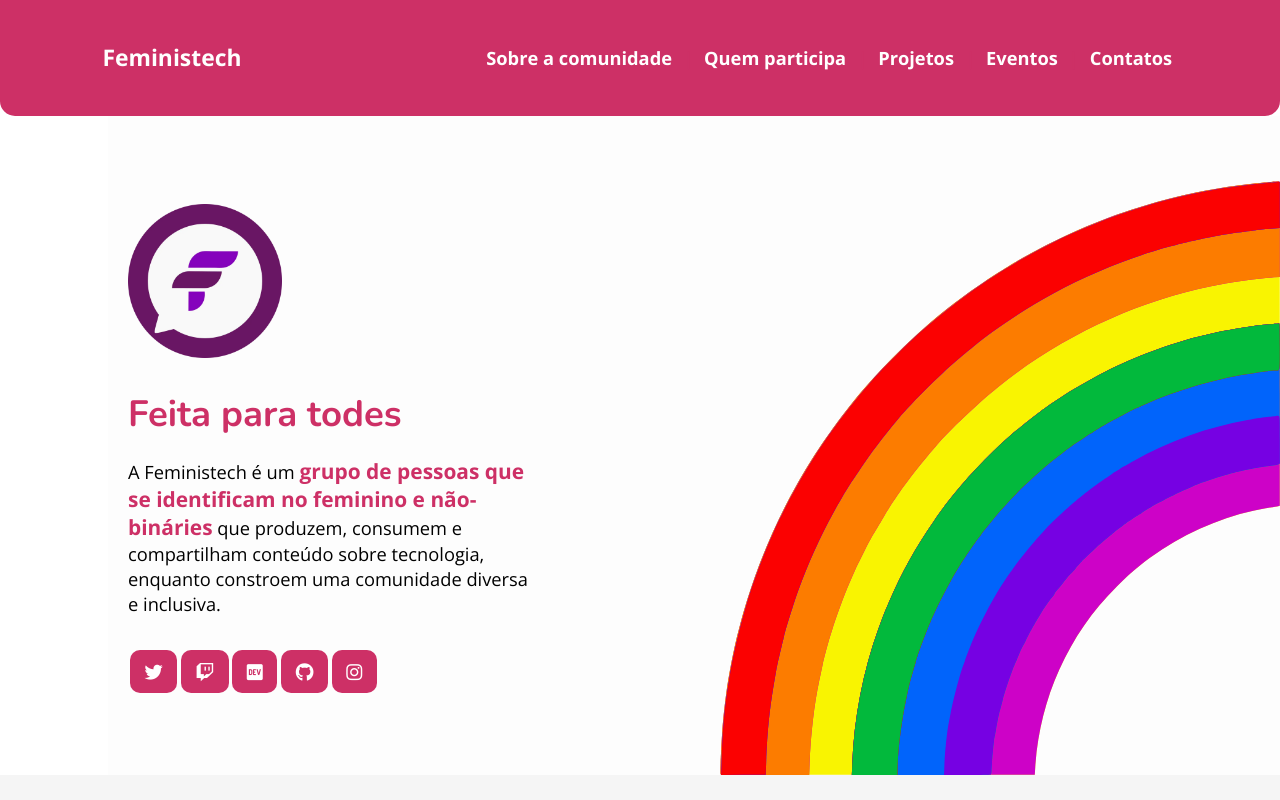
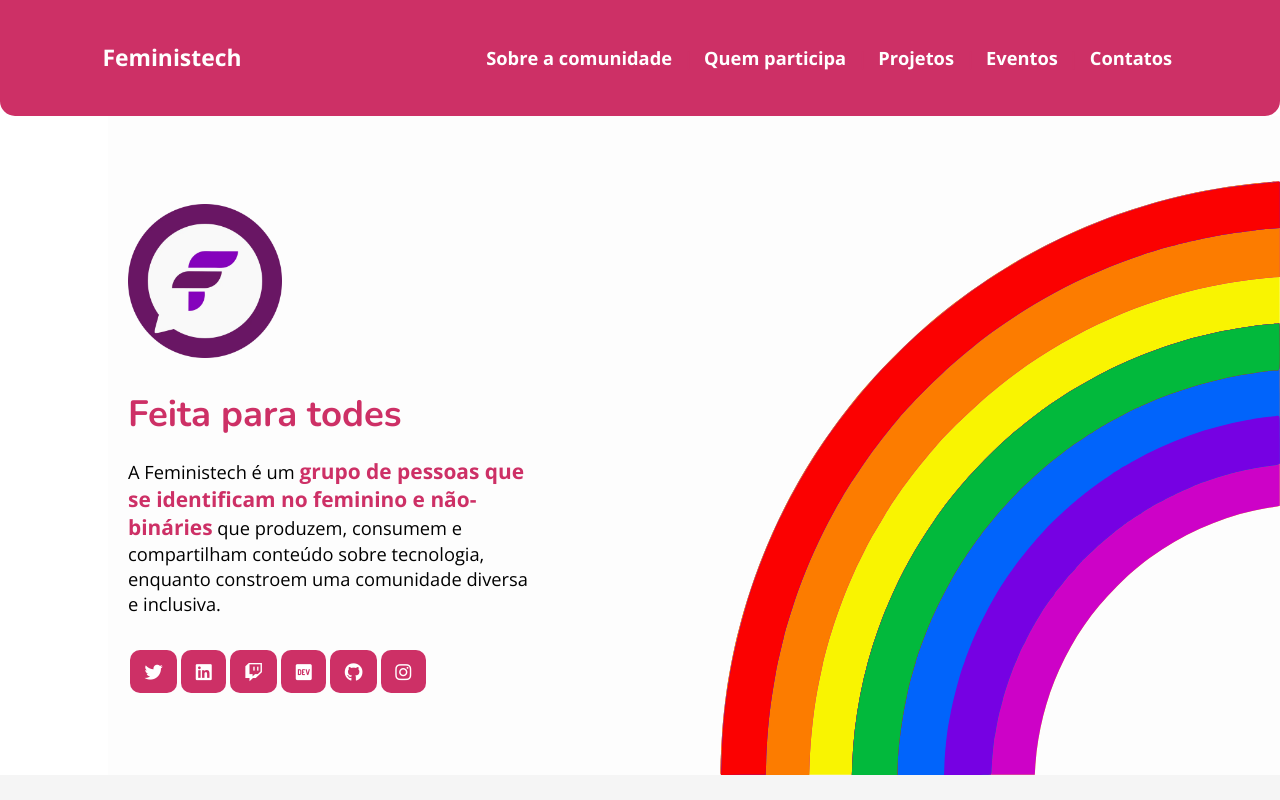
Before and after one commit to feministech/feministech, a Nuxt app: page / in a window 1280 px wide. Shown: the top 800 px of the page. Built offline with nearby package versions, Linux system fonts and the light colour scheme.

Commit message:
adicionando linkedin da Feministech ao site

```diff
--- a/components/ContactSection.vue
+++ b/components/ContactSection.vue
@@ -3,9 +3,10 @@
     <h1>Entre em contato</h1>
     <p>
       Para entrar em contato com a Feministech, nos envie um email em
-      <a href="mailto:contato@feminis.tech" class="email-link">
-        contato@feminis.tech
-      </a>
+      <a
+        href="mailto:oifeministech@gmail.com"
+        class="email-link"
+      >oifeministech@gmail.com</a>
     </p>
   </section>
 </template>
--- a/components/SocialLinks.vue
+++ b/components/SocialLinks.vue
@@ -3,6 +3,11 @@
     <SocialButton
       socialLink="https://twitter.com/feminis_tech/"
       fontAwesome="fab fa-twitter"
+      :class="color + '-social-link'"
+    />
+    <SocialButton
+      socialLink="https://www.linkedin.com/company/feministech"
+      fontAwesome="fab fa-linkedin"
       :class="color + '-social-link'"
     />
     <SocialButton
```
